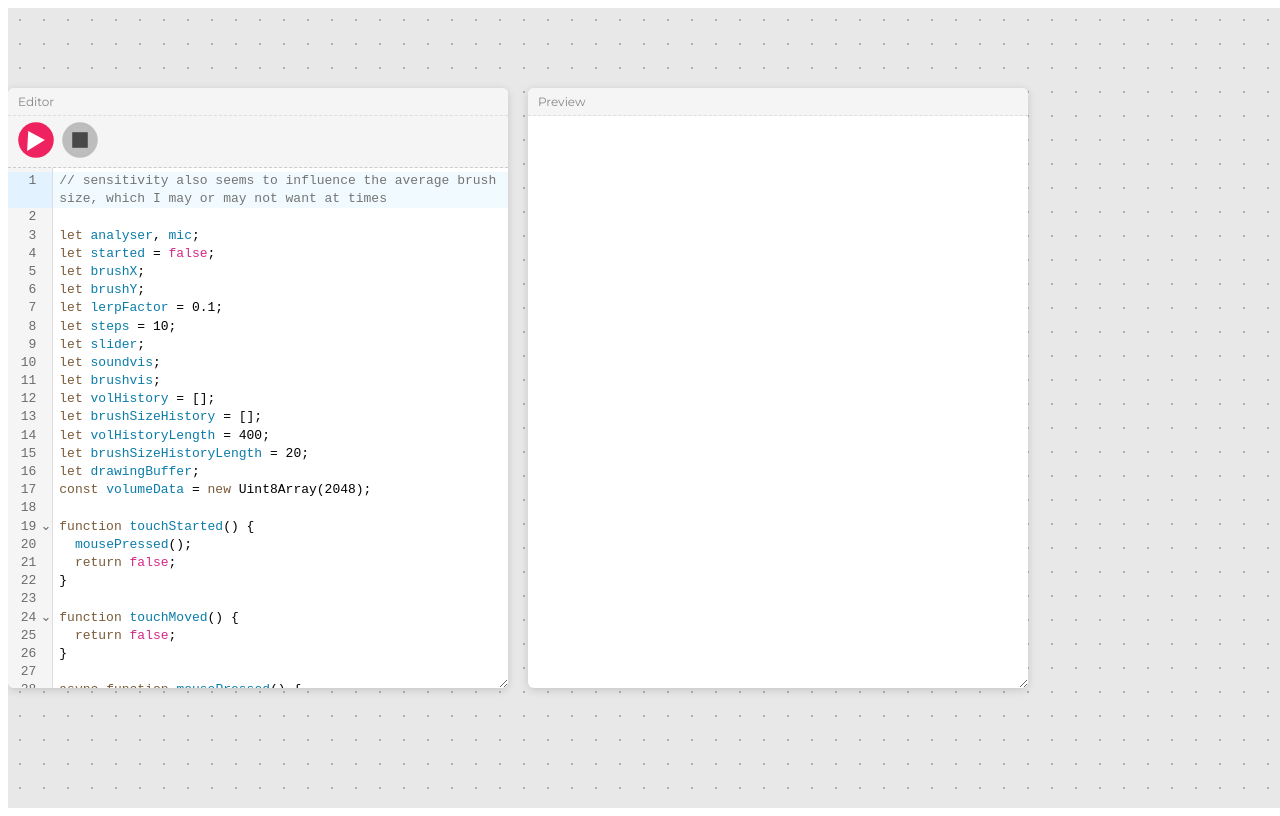
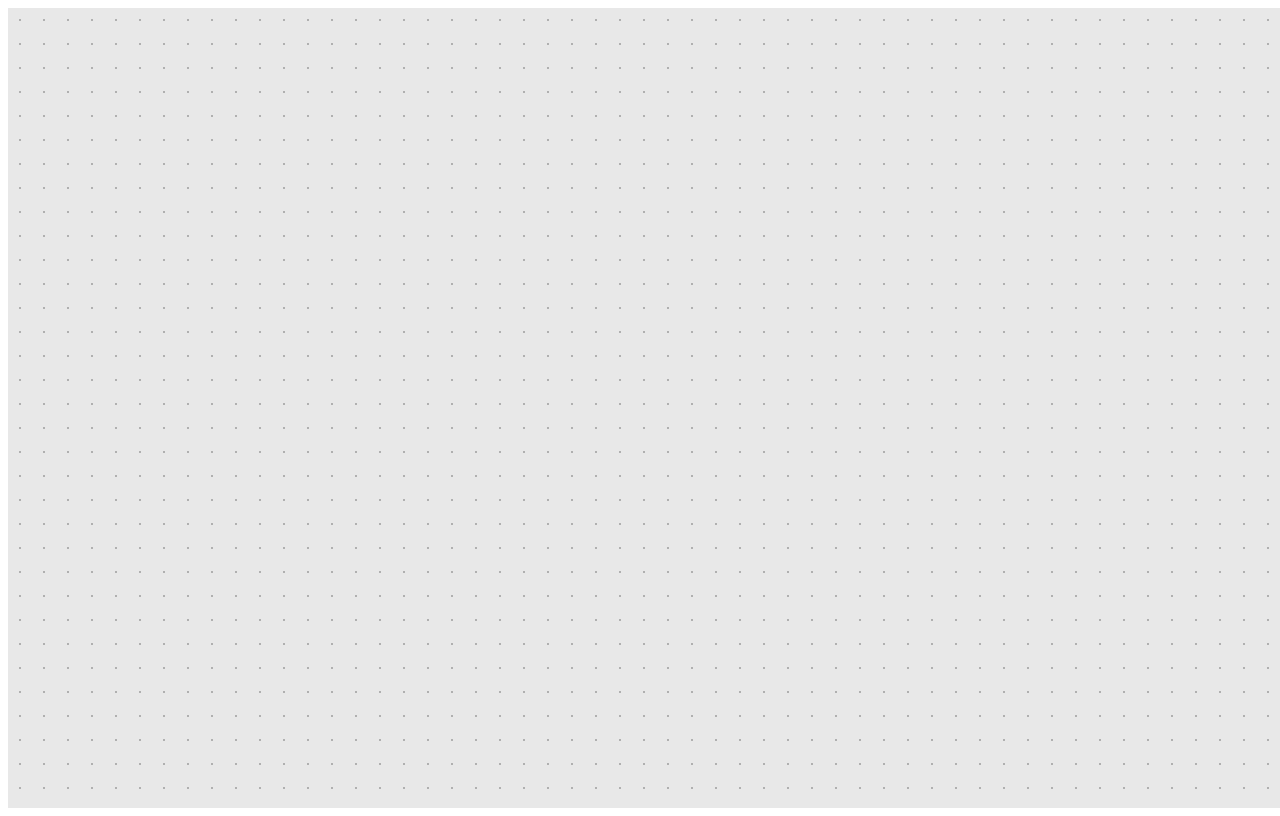
Before and after one commit to angela-bi/performing-process, a React (Vite) app: page / in a window 1280 px wide. Built offline with nearby package versions, Linux system fonts and the light colour scheme.

Commit message:
created saving state for multiple editors and previews

```diff
--- a/src/App.tsx
+++ b/src/App.tsx
@@ -1,63 +1,92 @@
-import { useState, useRef } from 'react';
+import { useState, useRef, useEffect } from 'react';
 import './App.css'
-import { Toolbar} from './components/Toolbar';
 import { Editor } from './components/Editor';
 import { Preview } from './components/Preview';
-import { buildSketchHTML } from './utils/useP5runner';
-import { Window } from './components/Window';
 
 import defaultSketch from './sketches/defaultSketch';
 
+export interface Sketch {
+  id: string;
+  title: string;
+  code: string;
+  isRunning: boolean;
+  editorPosition: { x: number; y: number; w: number; h: number };
+  previewPosition: { x: number; y: number; w: number; h: number };
+}
+
 export default function App() {
-  const [code, setCode] = useState(defaultSketch);
-  const iframeRef = useRef<HTMLIFrameElement>(null);
-  const [zIndexes, setZIndexes] = useState({ toolbar: 1, editor: 2, preview: 3 });
+  //////////////////////
+  // sketch functions //
+  //////////////////////
 
-  function bringToFront(panel: 'toolbar' | 'editor' | 'preview') {
-    setZIndexes(prev => ({
-      ...prev,
-      [panel]: Math.max(...Object.values(prev)) + 1,
-    }));
+  const [sketches, setSketches] = useState<Sketch[]>(() => {
+    const saved = localStorage.getItem('sketches');
+    return saved ? JSON.parse(saved) : [];
+  });
+
+  useEffect(() => {
+    localStorage.setItem('sketches', JSON.stringify(sketches));
+  }, [sketches]);
+
+  function addSketch(x: number, y: number) {
+    const newSketch: Sketch = {
+      id: crypto.randomUUID(),
+      title: 'untitled',
+      code: defaultSketch,
+      isRunning: false,
+      editorPosition: { x, y, w: 500, h: 600 },
+      previewPosition: { x: x + 520, y, w: 500, h: 600 },
+    };
+    setSketches(prev => [...prev, newSketch]);
   }
 
-  function handleRun() {
-    if (!iframeRef.current) return;
-    const html = buildSketchHTML(code);
-    const blob = new Blob([html], { type: 'text/html' });
-    const url = URL.createObjectURL(blob);
-    iframeRef.current.src = url;
+  function updateSketch(id: string, changes: Partial<Sketch>) {
+    setSketches(prev => prev.map(s => s.id === id ? { ...s, ...changes } : s));
   }
 
-  function handleUndo() {
-    iframeRef.current?.contentWindow?.postMessage('undo', '*');
+  function removeSketch(id: string) {
+    setSketches(prev => prev.filter(s => s.id !== id));
   }
 
-  function handleClear() {
-    iframeRef.current?.contentWindow?.postMessage('clear', '*');
+  //////////////////////
+  // zIndex functions //
+  //////////////////////
+
+  const zIndexCounter = useRef(10);
+  const zIndexMap = useRef<Record<string, number>>({});
+
+  function bringToFront(id: string) {
+    zIndexCounter.current += 1;
+    zIndexMap.current[id] = zIndexCounter.current;
+  }
+
+  function handleContextMenu(e: React.MouseEvent) {
+    e.preventDefault();
+    addSketch(e.clientX, e.clientY);
   }
 
   return (
-    <div className="canvas-background">
-      {/* <Window title="Toolbar" defaultX={0} defaultY={0} defaultWidth={600} defaultHeight={60}
-        zIndex={zIndexes.toolbar} onFocus={() => bringToFront('toolbar')}>
-        <Toolbar
-          onRun={handleRun}
-          onUndo={handleUndo}
-          onClear={handleClear}
-        ></Toolbar>
-      </Window> */}
-      <Window title="Editor" defaultX={0} defaultY={80} defaultWidth={500} defaultHeight={600}
-        zIndex={zIndexes.editor} onFocus={() => bringToFront('editor')}>
-          <Toolbar
-          onRun={handleRun}
-          onClear={handleClear}
-        ></Toolbar>
-        <Editor value={code} onChange={setCode} />
-      </Window>
-      <Window title="Preview" defaultX={520} defaultY={80} defaultWidth={500} defaultHeight={600}
-        zIndex={zIndexes.preview} onFocus={() => bringToFront('preview')}>
-        <Preview iframeRef={iframeRef} />
-      </Window>
+    <div className="canvas-background" onContextMenu={handleContextMenu}>
+      {sketches.map(sketch => (
+        <div key={sketch.id}>
+          <Editor
+            sketch={sketch}
+            onChange={changes => updateSketch(sketch.id, changes)}
+            onRun={() => updateSketch(sketch.id, { isRunning: true })}
+            onClear={() => updateSketch(sketch.id, { isRunning: false })}
+            onFocus={() => bringToFront(sketch.id)}
+            zIndex={zIndexMap.current[sketch.id] ?? 1}
+          />
+          {sketch.isRunning && (
+            <Preview
+              sketch={sketch}
+              onChange={changes => updateSketch(sketch.id, changes)}
+              onFocus={() => bringToFront(sketch.id + '-preview')}
+              zIndex={zIndexMap.current[sketch.id + '-preview'] ?? 1}
+            />
+          )}
+        </div>
+      ))}
     </div>
   );
 }
--- a/src/components/Editor.tsx
+++ b/src/components/Editor.tsx
@@ -1,9 +1,9 @@
-import { useEffect, useRef } from 'react';
+import { useEffect, useRef, useState } from 'react';
 import { EditorView, basicSetup } from 'codemirror';
 import { javascript } from '@codemirror/lang-javascript';
 import { syntaxHighlighting, HighlightStyle } from "@codemirror/language";
 import { tags as t } from "@lezer/highlight";
-import { P5_GLOBALS } from '../utils/p5Globals';
+import type { Sketch } from '../App';
 
 const CustomHighlightStyle = HighlightStyle.define([
     { tag: t.keyword, color: "#7A5B3A"},
@@ -14,16 +14,44 @@ const CustomHighlightStyle = HighlightStyle.define([
     { tag: t.bool, color: "#D52889" },
 ]);
 
-export function Editor({ value, onChange }: {
-  value: string;
-  onChange: (code: string) => void;
-}) {
+interface EditorProps {
+  sketch: Sketch;
+  onChange: (changes: Partial<Sketch>) => void;
+  onRun: () => void;
+  onFocus: () => void;
+  onClear: () => void;
+  zIndex: number;
+}
+
+export function Editor({ sketch, onChange, onRun, onFocus, onClear, zIndex }: EditorProps) {
   const editorRef = useRef<HTMLDivElement>(null);
   const viewRef = useRef<EditorView>(null);
+  const [pos, setPos] = useState({ x: sketch.editorPosition.x, y: sketch.editorPosition.y });
+  const dragging = useRef(false);
+  const dragStart = useRef({ mx: 0, my: 0, wx: 0, wy: 0 });
+
+  function onPointerDown(e: React.PointerEvent) {
+    onFocus();
+    dragging.current = true;
+    dragStart.current = { mx: e.clientX, my: e.clientY, wx: pos.x, wy: pos.y };
+    e.currentTarget.setPointerCapture(e.pointerId);
+  }
+
+  function onPointerMove(e: React.PointerEvent) {
+    if (!dragging.current) return;
+    const x = dragStart.current.wx + (e.clientX - dragStart.current.mx);
+    const y = dragStart.current.wy + (e.clientY - dragStart.current.my);
+    setPos({ x, y });
+  }
+
+  function onPointerUp() {
+    dragging.current = false;
+    onChange({ editorPosition: { ...sketch.editorPosition, x: pos.x, y: pos.y } });
+  }
 
   useEffect(() => {
     viewRef.current = new EditorView({
-      doc: value,
+      doc: sketch.code,
       extensions: [
         basicSetup,
         javascript(),
@@ -31,7 +59,7 @@ export function Editor({ value, onChange }: {
         syntaxHighlighting(CustomHighlightStyle),
         EditorView.updateListener.of(update => {
           if (update.docChanged) {
-            onChange(update.state.doc.toString());
+            onChange({ code: update.state.doc.toString() });
           }
         })
       ],
@@ -41,5 +69,76 @@ export function Editor({ value, onChange }: {
     return () => viewRef.current?.destroy();
   }, []);
 
-  return <div ref={editorRef} style={{ height: '100%' }} />;
+  return (
+    <div
+      onMouseDown={onFocus}
+      style={{
+        position: 'absolute',
+        left: pos.x,
+        top: pos.y,
+        width: sketch.editorPosition.w,
+        height: sketch.editorPosition.h,
+        zIndex,
+        backgroundColor: '#fff',
+        border: '1px solid #ddd',
+        borderRadius: '6px',
+        overflow: 'hidden',
+        display: 'flex',
+        flexDirection: 'column',
+        boxShadow: '0 2px 8px rgba(0,0,0,0.15)',
+        resize: 'both',
+      }}
+    >
+      <div
+        onPointerDown={onPointerDown}
+        onPointerMove={onPointerMove}
+        onPointerUp={onPointerUp}
+        style={{
+          display: 'flex',
+          alignItems: 'center',
+          padding: '4px 8px',
+          backgroundColor: '#f5f5f5',
+          borderBottom: '1px solid #ddd',
+          cursor: 'grab',
+          userSelect: 'none',
+          gap: '8px',
+          flexShrink: 0,
+        }}
+      >
+        <button
+          onPointerDown={e => e.stopPropagation()}
+          onClick={onRun}
+          style={{ border: "none", background: "transparent", padding: '2px 0px' }}
+        >
+          <svg width="40px" height="40px" viewBox="0 0 18 18" xmlns="http://www.w3.org/2000/svg">
+            <circle r="8" cx="9" cy="9" fill="#ED225E"/>
+            <polygon points="5.5 5 13 9 5 14" fill="white"/>
+          </svg>
+        </button>
+        <button
+          onPointerDown={e => e.stopPropagation()}
+          onClick={onClear}
+          style={{ border: "none", background: "transparent", padding: '2px 2px' }}
+        >
+          <svg width="40px" height="40px" viewBox="0 0 18 18" xmlns="http://www.w3.org/2000/svg">
+            <circle r="8" cx="9" cy="9" fill="#bdbdbd"/>
+            <rect width="7" height="7" x="5.5" y="5.5" fill="#474747"/>
+          </svg>
+        </button>
+        <input
+          value={sketch.title}
+          onChange={e => onChange({ title: e.target.value })}
+          onPointerDown={e => e.stopPropagation()}
+          style={{
+            background: 'none', border: 'none', outline: 'none',
+            fontFamily: 'Montserrat, sans-serif',
+            fontSize: '12px', color: '#888',
+            flex: 1, cursor: 'text', minWidth: 0,
+          }}
+        />
+      </div>
+
+      <div ref={editorRef} style={{ flex: 1, overflow: 'auto' }} />
+    </div>
+  );
 }
--- a/src/components/Preview.tsx
+++ b/src/components/Preview.tsx
@@ -1,12 +1,93 @@
-export function Preview({ iframeRef }: {
-    iframeRef: React.RefObject<HTMLIFrameElement | null>
-  }) {
-    return (
+import { useEffect, useRef, useState } from 'react';
+import type { Sketch } from '../App';
+import { buildSketchHTML } from '../utils/useP5runner';
+
+interface PreviewWindowProps {
+  sketch: Sketch;
+  onChange: (changes: Partial<Sketch>) => void;
+  onFocus: () => void;
+  zIndex: number;
+}
+
+export function Preview({ sketch, onChange, onFocus, zIndex }: PreviewWindowProps) {
+  const iframeRef = useRef<HTMLIFrameElement>(null);
+  const [pos, setPos] = useState({ x: sketch.previewPosition.x, y: sketch.previewPosition.y });
+  const dragging = useRef(false);
+  const dragStart = useRef({ mx: 0, my: 0, wx: 0, wy: 0 });
+
+  function onPointerDown(e: React.PointerEvent) {
+    onFocus();
+    dragging.current = true;
+    dragStart.current = { mx: e.clientX, my: e.clientY, wx: pos.x, wy: pos.y };
+    e.currentTarget.setPointerCapture(e.pointerId);
+  }
+
+  function onPointerMove(e: React.PointerEvent) {
+    if (!dragging.current) return;
+    const x = dragStart.current.wx + (e.clientX - dragStart.current.mx);
+    const y = dragStart.current.wy + (e.clientY - dragStart.current.my);
+    setPos({ x, y });
+  }
+
+  function onPointerUp() {
+    dragging.current = false;
+    onChange({ previewPosition: { ...sketch.previewPosition, x: pos.x, y: pos.y } });
+  }
+
+  useEffect(() => {
+    if (!iframeRef.current) return;
+    const html = buildSketchHTML(sketch.code);
+    const blob = new Blob([html], { type: 'text/html' });
+    iframeRef.current.src = URL.createObjectURL(blob);
+  }, []);
+
+  return (
+    <div
+      onMouseDown={onFocus}
+      style={{
+        position: 'absolute',
+        left: pos.x,
+        top: pos.y,
+        width: sketch.previewPosition.w,
+        height: sketch.previewPosition.h,
+        zIndex,
+        backgroundColor: '#fff',
+        border: '1px solid #ddd',
+        borderRadius: '6px',
+        overflow: 'hidden',
+        display: 'flex',
+        flexDirection: 'column',
+        boxShadow: '0 2px 8px rgba(0,0,0,0.15)',
+        resize: 'both',
+      }}
+    >
+      <div
+        onPointerDown={onPointerDown}
+        onPointerMove={onPointerMove}
+        onPointerUp={onPointerUp}
+        style={{
+          display: 'flex',
+          alignItems: 'center',
+          padding: '4px 8px',
+          backgroundColor: '#f5f5f5',
+          borderBottom: '1px solid #ddd',
+          cursor: 'grab',
+          userSelect: 'none',
+          flexShrink: 0,
+          fontSize: '12px',
+          color: '#888',
+          fontFamily: 'Montserrat, sans-serif',
+        }}
+      >
+        {sketch.title}
+      </div>
+
       <iframe
         ref={iframeRef}
-        style={{ width: '100%', height: '100%', border: 'none' }}
+        style={{ flex: 1, border: 'none', width: '100%' }}
         sandbox="allow-scripts allow-same-origin"
-        title="p5 sketch"
+        title={sketch.title}
       />
-    );
-  }
+    </div>
+  );
+}
--- a/src/components/Toolbar.tsx
+++ /dev/null
@@ -1,30 +0,0 @@
-interface ToolbarProps {
-    onRun: () => void;
-    onClear: () => void;
-  }
-
-  export function Toolbar({ onRun, onClear }: ToolbarProps) {
-    return (
-      <div style={{
-        display: 'flex',
-        gap: '2px',
-        padding: '2px 8px',
-        borderBottom: '1px dashed #ccc',
-        backgroundColor: '#f5f5f5',
-      }}>
-        <button onClick={onRun} style={{border: "none", background: "transparent", padding: '2px 0px'}}>
-            <svg width="40px" height="40px" viewBox="0 0 18 18" xmlns="http://www.w3.org/2000/svg">
-                <circle r="8" cx="9" cy="9" fill="#ED225E"/>
-                <polygon points="5.5 5 13 9 5 14" fill="white"/>
-            </svg>
-        </button>
-        {/* <button onClick={onUndo}>↩ Undo</button> */}
-        <button onClick={onClear} style={{border: "none", background: "transparent", padding: '2px 2px'}}>
-            <svg width="40px" height="40px" viewBox="0 0 18 18" xmlns="http://www.w3.org/2000/svg">
-                <circle r="8" cx="9" cy="9" fill="#bdbdbd"/>
-                <rect width="7" height="7" x="5.5" y="5.5" fill="#474747"/>
-            </svg>
-        </button>
-      </div>
-    );
-  }
--- a/src/components/Window.tsx
+++ /dev/null
@@ -1,81 +0,0 @@
-import { useRef, useState } from 'react';
-
-interface WindowProps {
-  title: string;
-  defaultX?: number;
-  defaultY?: number;
-  defaultWidth?: number;
-  defaultHeight?: number;
-  children: React.ReactNode;
-  onFocus?: () => void;
-  zIndex?: number;
-}
-
-export function Window({ title, defaultX = 0, defaultY = 0, defaultWidth = 400, defaultHeight = 400, children, onFocus, zIndex = 1 }: WindowProps) {
-    const [pos, setPos] = useState({ x: defaultX, y: defaultY });
-    const dragging = useRef(false);
-    const dragStart = useRef({ mx: 0, my: 0, wx: 0, wy: 0 });
-
-    function onPointerDown(e: React.PointerEvent) {
-      onFocus?.();
-      dragging.current = true;
-      dragStart.current = { mx: e.clientX, my: e.clientY, wx: pos.x, wy: pos.y };
-      e.currentTarget.setPointerCapture(e.pointerId);
-    }
-
-    function onPointerMove(e: React.PointerEvent) {
-      if (!dragging.current) return;
-      setPos({
-        x: dragStart.current.wx + (e.clientX - dragStart.current.mx),
-        y: dragStart.current.wy + (e.clientY - dragStart.current.my),
-      });
-    }
-
-    function onPointerUp() {
-      dragging.current = false;
-    }
-
-    return (
-      <div
-        onMouseDown={onFocus}
-        style={{
-          position: 'absolute',
-          left: pos.x,
-          top: pos.y,
-          width: defaultWidth,
-          height: defaultHeight,
-          zIndex,
-          backgroundColor: '#fff',
-          border: '2px solid ##7a7a7a',
-          borderRadius: '6px',
-          overflow: 'hidden',
-          display: 'flex',
-          flexDirection: 'column',
-          boxShadow: '0 2px 8px rgba(0,0,0,0.15)',
-          resize: 'both',
-          fontFamily: "'Montserrat', sans-serif"
-        }}
-      >
-        <div
-          onPointerDown={onPointerDown}
-          onPointerMove={onPointerMove}
-          onPointerUp={onPointerUp}
-          style={{
-            padding: '6px 10px',
-            backgroundColor: '#f5f5f5',
-            borderBottom: '1px dashed #ddd',
-            cursor: 'grab',
-            userSelect: 'none',
-            fontSize: '12px',
-            color: '#888',
-            flexShrink: 0,
-          }}
-        >
-          {title}
-        </div>
-        <div style={{ flex: 1, overflow: 'auto' }}>
-          {children}
-        </div>
-      </div>
-    );
-  }
```
